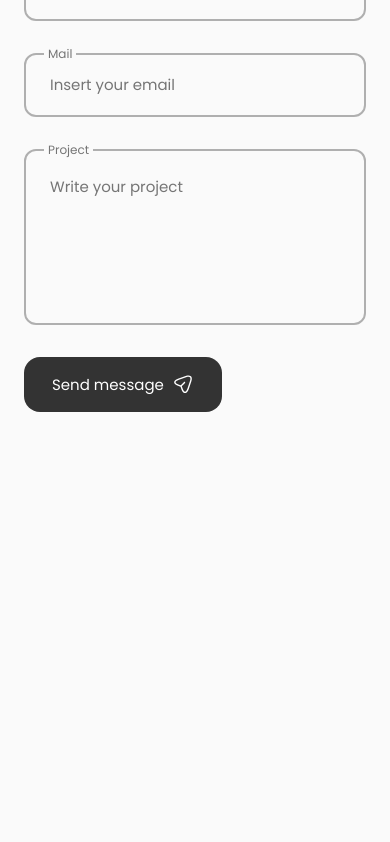
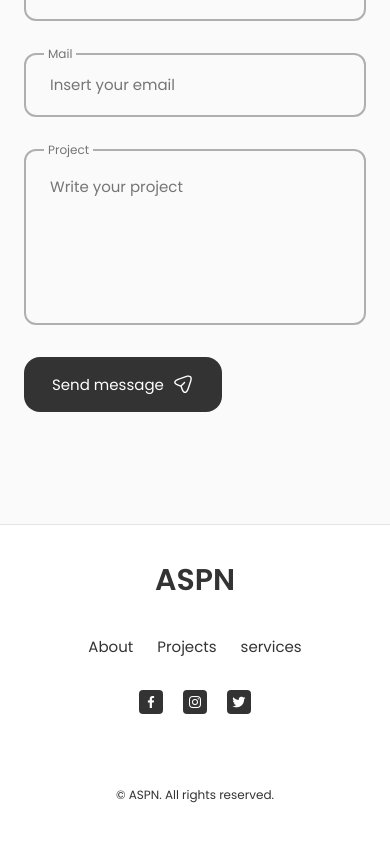
Before and after one commit to MarcelPenn/light-portfolio, a React (Create React App) app: page / in a window 390 px wide. Shown: the part 6138-6980 px from the top of the page. Before the commit the page ends 6710 px from the top, so only its background shows below. Built offline with nearby package versions, Linux system fonts and the light colour scheme.

Commit message:
footer component

```diff
--- a/src/App.js
+++ b/src/App.js
@@ -7,6 +7,7 @@
 import Qualifications from './components/qualifications/Qualifications';
 import Work from './components/work/Work';
 import Contact from './components/contact/Contact';
+import Footer from './components/footer/Footer';
 
 
 function App() {
@@ -22,6 +23,7 @@
       <Qualifications />
       <Work />
       <Contact />
+      <Footer />
     </main>
     </>
   );
--- /dev/null
+++ b/src/components/footer/Footer.jsx
@@ -0,0 +1,45 @@
+import React from 'react';
+import "./footer.css";
+
+const Footer = () => {
+  return (
+    <footer className="footer">
+        <div className="footer__container container">
+            <h1 className="footer__title">ASPN</h1>
+
+            <ul className="footer__list">
+                <li>
+                    <a href="#about" className="footer__link">About</a>
+                </li>
+
+                <li>
+                    <a href="#projects" className="footer__link">Projects</a>
+                </li>
+
+                <li>
+                    <a href="#services" className="footer__link">services</a>
+                </li>
+
+            </ul>
+
+            <div className="footer__social">
+            <a href="https://www.facebook.com/" className="footer__social-link" target="_blank">
+            <i className="bx bxl-facebook"></i>
+        </a>
+
+        <a href="https://www.instagram.com/" className="footer__social-link" target="_blank">
+            <i className="bx bxl-instagram"></i>
+        </a>
+
+        <a href="https://www.twitter.com" className="footer__social-link" target="_blank">
+            <i className="bx bxl-twitter"></i>
+        </a>
+            </div>
+
+            <span className="footer__copy">&#169; ASPN. All rights reserved.</span>
+        </div>
+    </footer>
+  )
+}
+
+export default Footer
--- /dev/null
+++ b/src/components/footer/footer.css
@@ -0,0 +1,70 @@
+.footer {
+    background-color: var(--container-color);
+    border-top: 1px solid rgba(0, 0, 0, 0.1);
+}
+
+.footer__container {
+    padding: 2rem 0 6rem;
+}
+
+.footer__title,
+.footer__link {
+    color: var(--title-color);
+}
+
+.footer__title {
+    text-align: center;
+    margin-bottom: var(--mb-2);
+}
+
+.footer__link:hover {
+    color: var(--title-color-dark);
+}
+
+.footer__list {
+    display: flex;
+    justify-content: center;
+    column-gap: 1.5rem;
+    margin-bottom: var(--mb-2);
+}
+
+.footer__social {
+    display: flex;
+    justify-content: center;
+    column-gap: 1.25rem;
+}
+
+.footer__social-link {
+    background-color: var(--title-color);
+    color: var(--container-color);
+    font-size: 1.125rem;
+    padding: 0.4rem;
+    border-radius: 0.5rem;
+    display: inline-flex;
+}
+
+.footer__social-link:hover {
+    background-color: var(--title-color-dark);
+}
+
+.footer__copy {
+    display: block;
+    margin-top: 4.5rem;
+}
+
+.footer__copy {
+    display: block;
+    margin-top: 4.5rem;
+    color: var(--title-color);
+    text-align: center;
+    font-size: var(--smaller-font-size);
+}
+
+/* Breakpoints */
+@media screen and (max-width: 992px) {
+    .footer__social-link {
+        padding: 0.25rem;
+        border-radius: 0.25rem;
+        font-size: 1rem;
+    }
+}
```
